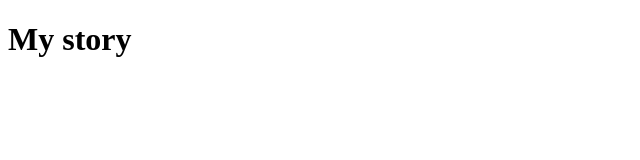
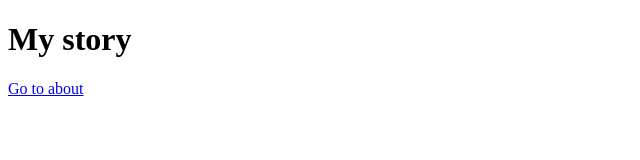
Before and after one commit to ashuraesparcia/ashuraesparcia.github.io, a plain HTML site: page index.html in a window 1280 px wide. Shown: the full height of the page, 0-640 px from the left. Drawn offline with Linux system fonts and the light colour scheme.

Commit message:
Updated homepage.

```diff
--- a/index.html
+++ b/index.html
@@ -7,5 +7,6 @@
 </head>
 <body>
     <h1>My story</h1>
+    <a href="about.html">Go to about</a>
 </body>
 </html>
```
